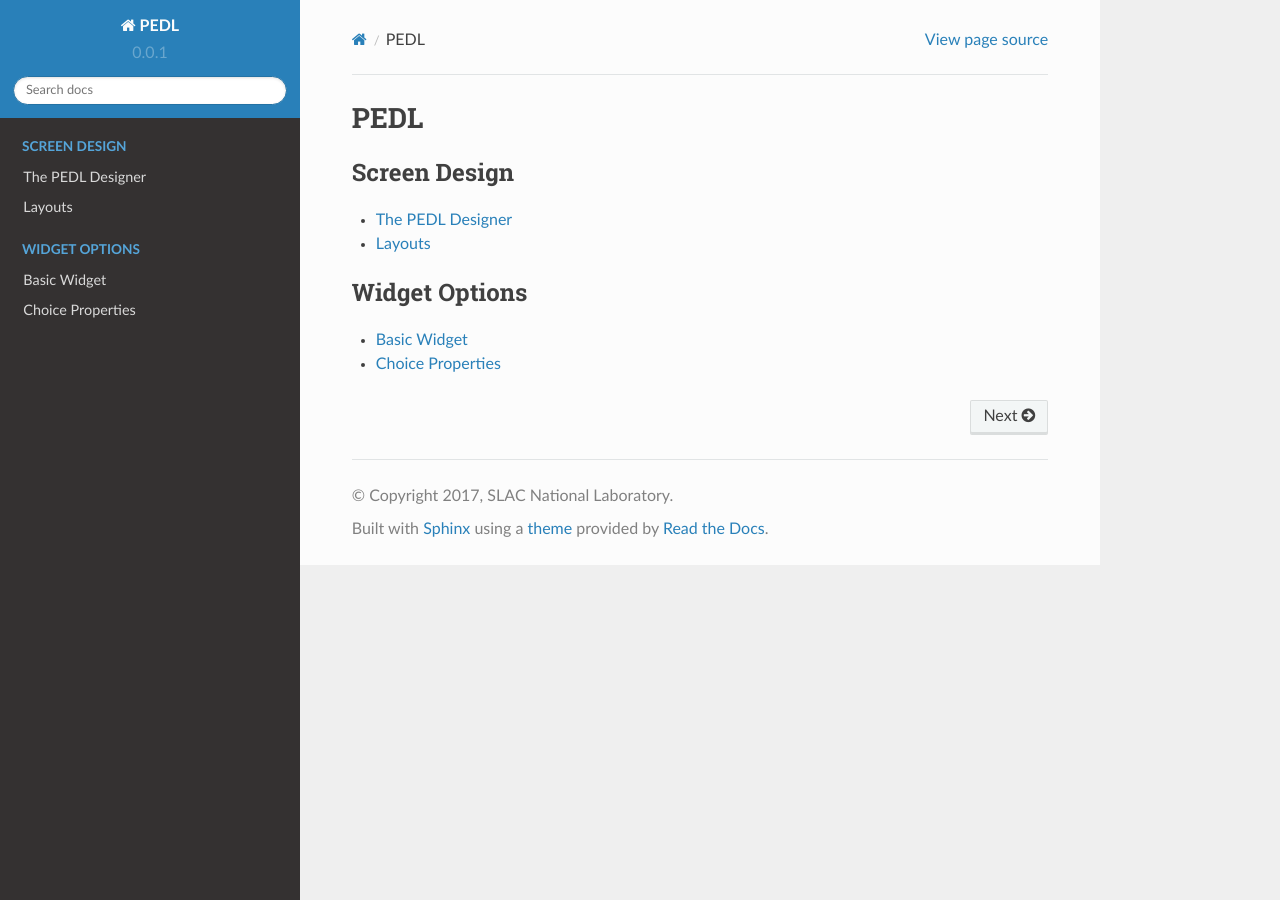
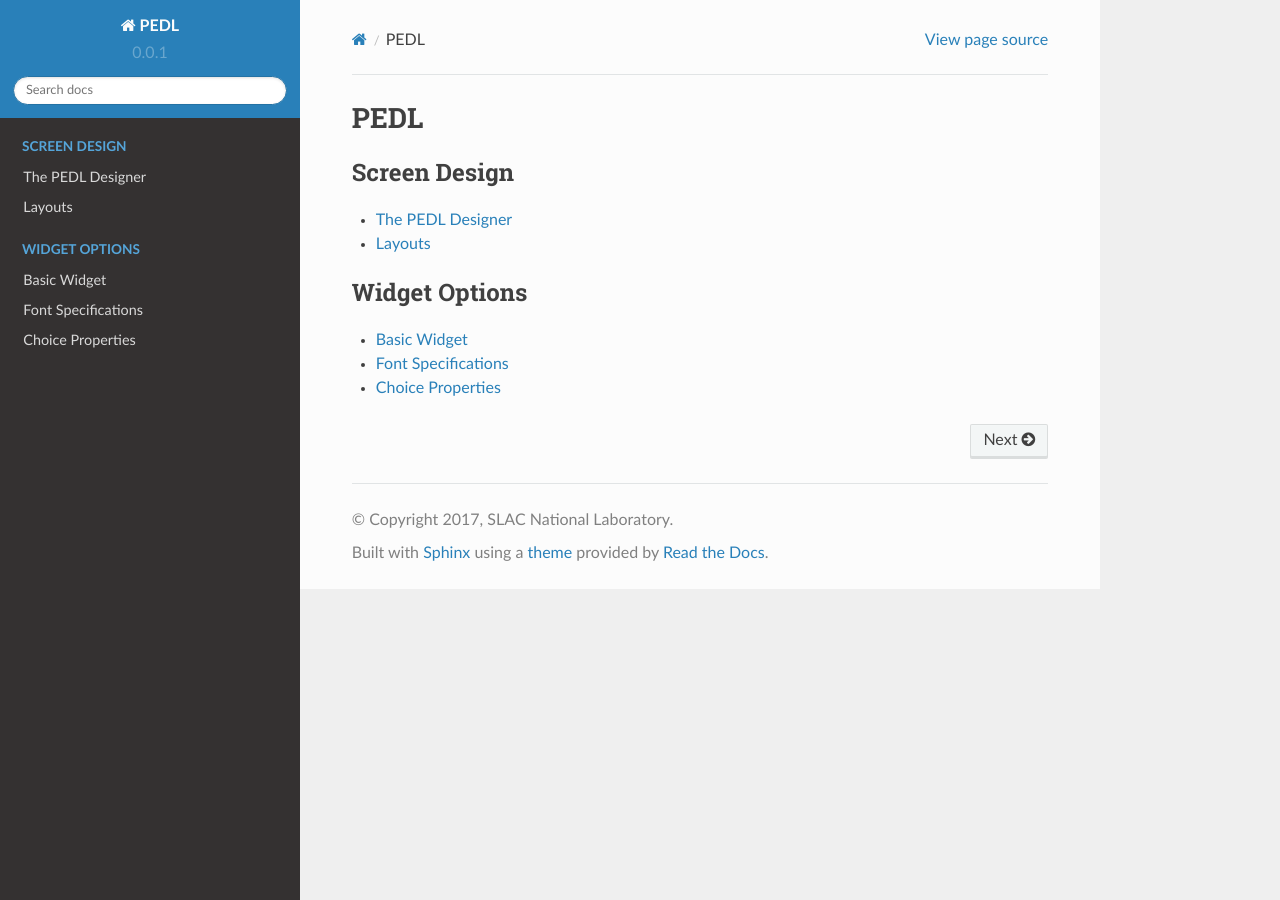
Before and after one commit to slaclab/pedl, a Sphinx documentation site: the page built from docs/source/index.rst, in a window 1280 px wide. Built offline with Sphinx 7.4.7 and the Read the Docs theme 2.0.0, drawn with Linux system fonts in a browser that asks for light colours.

Commit message:
Adding docs for font

```diff
--- /dev/null
+++ b/docs/source/font.rst
@@ -0,0 +1,5 @@
+Font Specifications
+-------------------
+
+.. autoclass:: pedl.Font
+   :members:
--- a/docs/source/index.rst
+++ b/docs/source/index.rst
@@ -18,4 +18,5 @@ PEDL
    :caption: Widget Options
 
    widget.rst
+   font.rst
    choices.rst
```
Also changed, not shown: 1 other file.
